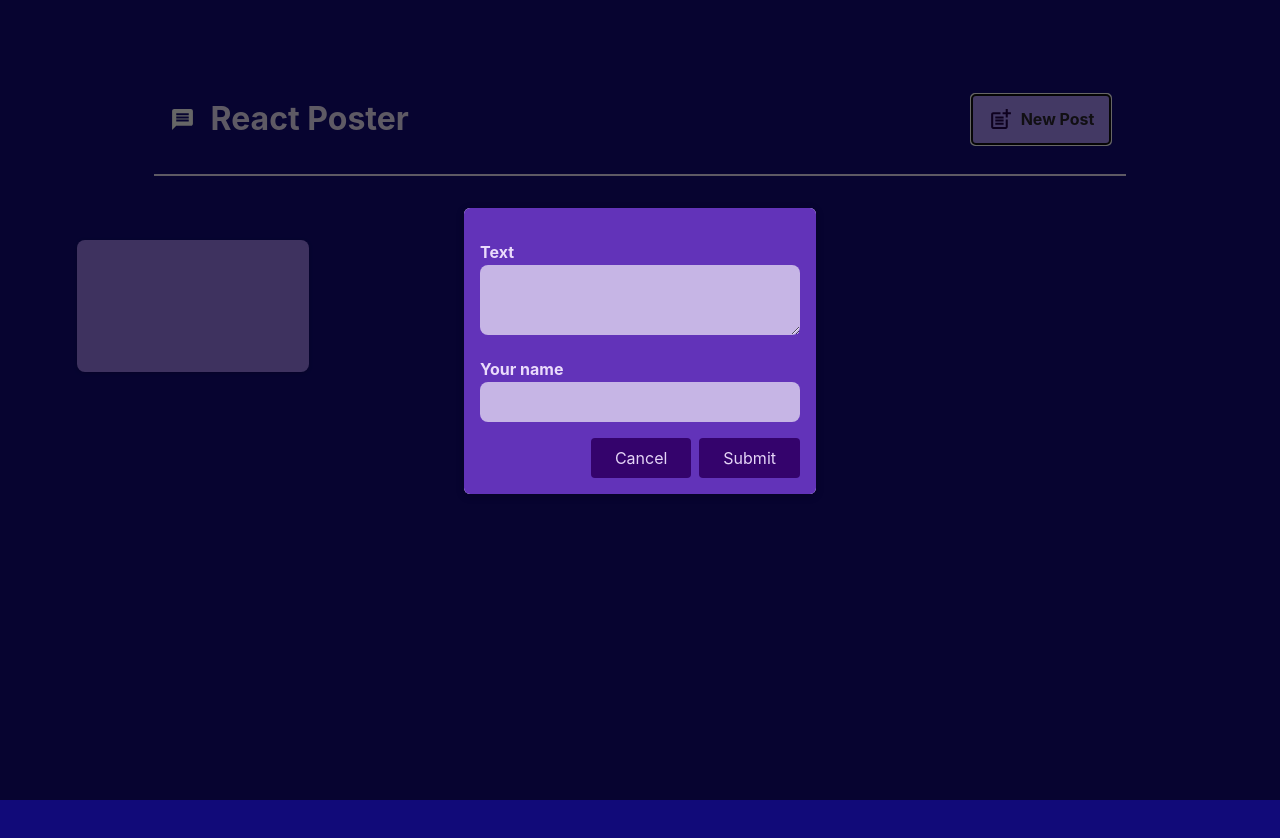
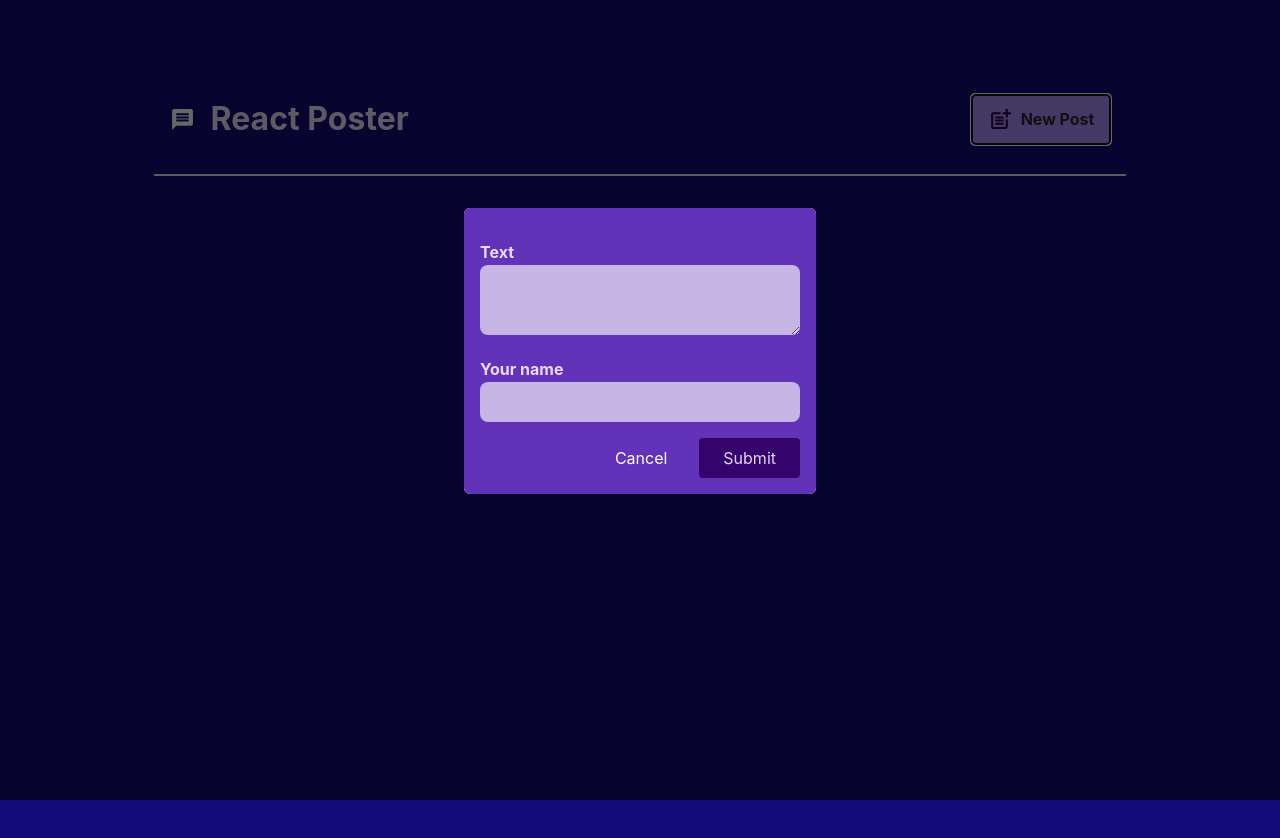
Before and after one commit to ChrisJoshRoberts/react-course, a React (Vite) app: page / in a window 1280 px wide. Both pictures are taken after a click on the button "New Post". Shown: the top 838 px of the page. Built offline with nearby package versions, Linux system fonts and the light colour scheme.

Commit message:
adding sumbit handler

```diff
--- a/src/App.css
+++ b/src/App.css
@@ -41,3 +41,7 @@
 .read-the-docs {
   color: #888;
 }
+#cancelBtn {
+  background-color: #34036c00;
+  color: white;
+}
--- a/src/components/NewPosts.jsx
+++ b/src/components/NewPosts.jsx
@@ -1,20 +1,41 @@
 import classes from "./NewPost.module.css"
 import PropTypes from "prop-types"
+import { useState } from "react"
 
 
-const NewPosts = ({onBodyChange, onAuthorChange, onCancel}) => {
+const NewPosts = ({onCancel}) => {
+  const [output, setOutput] = useState('')
+  const [author, setAuthor] = useState('')
+  // Add a function to handle the change of the body input
+  function changeBodyHandler(event) {
+    setOutput(event.target.value)
+  }
+  // Add a function to handle the change of the author input
+  function changeAuthorHandler(event) {
+    setAuthor(event.target.value)
+  }
+
+  function submitHandler(event) {
+    event.preventDefault();
+    const postData = {
+      body: output,
+      author: author,
+    }
+    console.log(postData)
+    onCancel()
+  }
   return (
-    <form className={classes.form}>
+    <form className={classes.form} onSubmit={submitHandler}>
       <p>
         <label htmlFor="body">Text</label>
-        <textarea id="body" required rows={3} onChange={onBodyChange} />
+        <textarea id="body" required rows={3} onChange={changeBodyHandler} />
       </p>
       <p>
         <label htmlFor="name">Your name</label>
-        <input type="text" id="name" required  onChange={onAuthorChange}/>
+        <input type="text" id="name" required  onChange={changeAuthorHandler}/>
       </p>
       <div className={classes.actions}>
-        <button type="button" onClick={onCancel}>Cancel</button>
+        <button id="cancelBtn" type="button" onClick={onCancel}>Cancel</button>
         <button>Submit</button>
       </div>
 
@@ -22,8 +43,6 @@ const NewPosts = ({onBodyChange, onAuthorChange, onCancel}) => {
   )
 }
 NewPosts.propTypes = {
-  onBodyChange: PropTypes.func,
-  onAuthorChange: PropTypes.func,
   onCancel: PropTypes.func
 }
 export default NewPosts
--- a/src/components/PostList.jsx
+++ b/src/components/PostList.jsx
@@ -1,34 +1,21 @@
 import Post from './Post'
 import classes from './PostsList.module.css'
 import NewPosts from './NewPosts'
-import { useState } from 'react'
 import Modal from './Modal'
 import PropTypes from 'prop-types'
 
 const PostList = ({isPosting, onStopPosting}) => {
-  const [output, setOutput] = useState('')
-  const [author, setAuthor] = useState('')
-  // Add a function to handle the change of the body input
-  function changeBodyHandler(event) {
-    setOutput(event.target.value)
-  }
-  // Add a function to handle the change of the author input
-  function changeAuthorHandler(event) {
-    setAuthor(event.target.value)
-  }
   return (
   <>
     {isPosting && (
       <Modal onClose={onStopPosting}>
         <NewPosts
-          onBodyChange={changeBodyHandler}
-          onAuthorChange={changeAuthorHandler}
           onCancel={onStopPosting}
         />
       </Modal>
     )}
     <ul className={classes.posts}>
-      <Post author={author} body={output} />
+
     </ul>
   </>
   )
```
